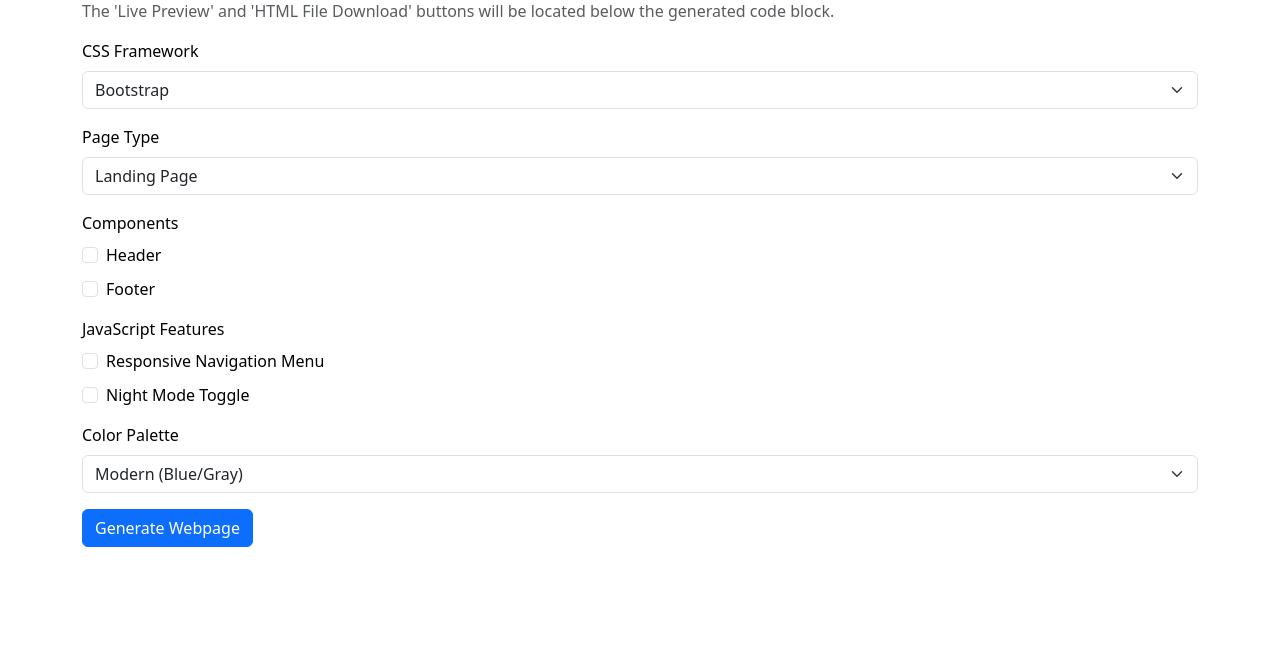
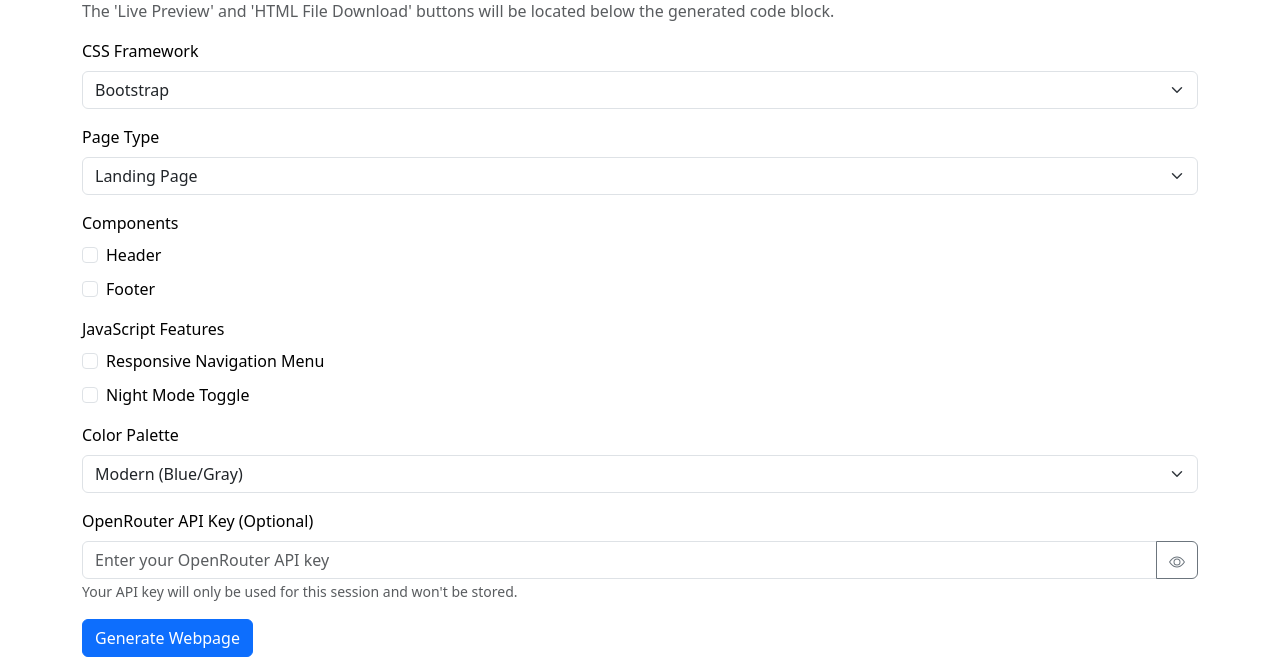
Before and after one commit to hizzybabe/webgen, a Flask app: page / in a window 1280 px wide. Shown: the part 129-800 px from the top of the page. Run offline with Flask 2, Linux system fonts and the light colour scheme.

Commit message:
1st test deploy

```diff
--- a/templates/index.html
+++ b/templates/index.html
@@ -81,6 +81,20 @@
                 </select>
             </div>
 
+            <div class="mb-3">
+                <label class="form-label">OpenRouter API Key (Optional)</label>
+                <div class="input-group">
+                    <input type="password" class="form-control" name="apiKey" id="apiKey" placeholder="Enter your OpenRouter API key">
+                    <button class="btn btn-outline-secondary" type="button" id="toggleApiKey">
+                        <svg xmlns="http://www.w3.org/2000/svg" width="16" height="16" fill="currentColor" class="bi bi-eye" viewBox="0 0 16 16">
+                            <path d="M16 8s-3-5.5-8-5.5S0 8 0 8s3 5.5 8 5.5S16 8 16 8M1.173 8a13 13 0 0 1 1.66-2.043C4.12 4.668 5.88 3.5 8 3.5s3.879 1.168 5.168 2.457A13 13 0 0 1 14.828 8q-.086.13-.195.288c-.335.48-.83 1.12-1.465 1.755C11.879 11.332 10.119 12.5 8 12.5s-3.879-1.168-5.168-2.457A13 13 0 0 1 1.172 8z"/>
+                            <path d="M8 5.5a2.5 2.5 0 1 0 0 5 2.5 2.5 0 0 0 0-5M4.5 8a3.5 3.5 0 1 1 7 0 3.5 3.5 0 0 1-7 0"/>
+                        </svg>
+                    </button>
+                </div>
+                <small class="form-text text-muted">Your API key will only be used for this session and won't be stored.</small>
+            </div>
+
             <button type="submit" class="btn btn-primary">Generate Webpage</button>
         </form>
 
```
